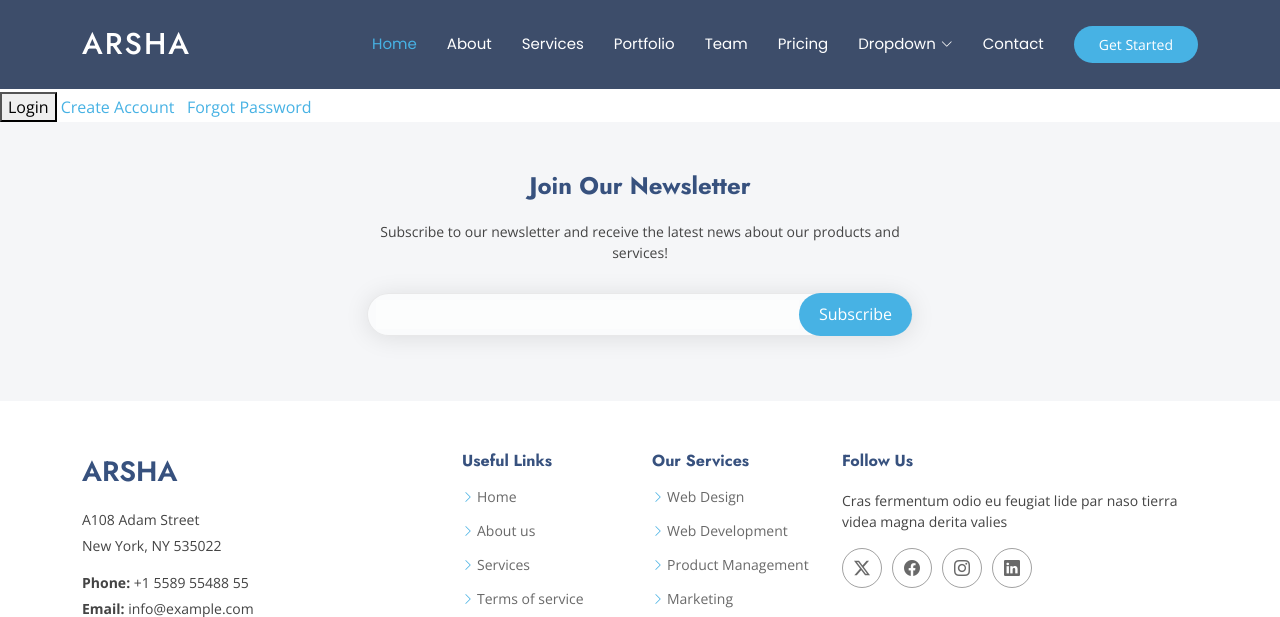
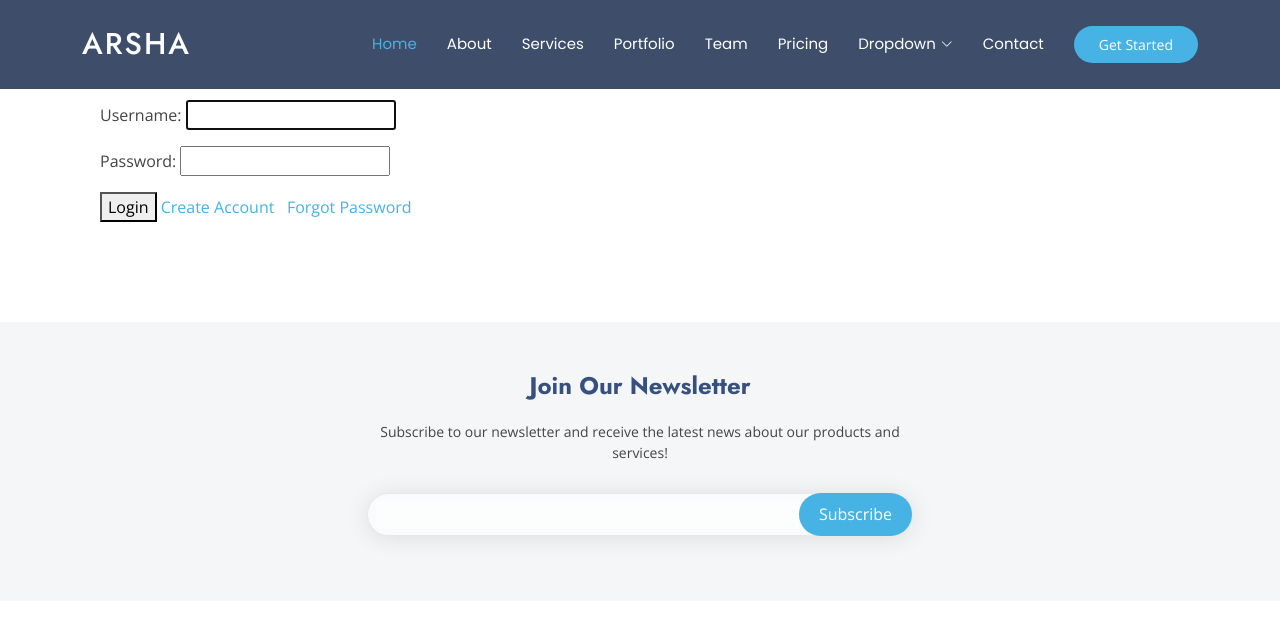
Before and after one commit to devac123/django_lms, a Django app: page /accounts/login/ in a window 1280 px wide. Shown: the top 617 px of the page. Run offline with Django 5.2, Linux system fonts and the light colour scheme; some libraries are stand-ins or nearby versions.

Commit message:
login style fixed

```diff
--- a/theme/templates/registration/login.html
+++ b/theme/templates/registration/login.html
@@ -8,7 +8,7 @@
     {% endfor %}
 {% endif %}
 
-<form method="post">
+<form method="post" style="margin: 100px;">
     {% csrf_token %}
     {{ form.as_p }}
     <button type="submit">Login</button>
```
